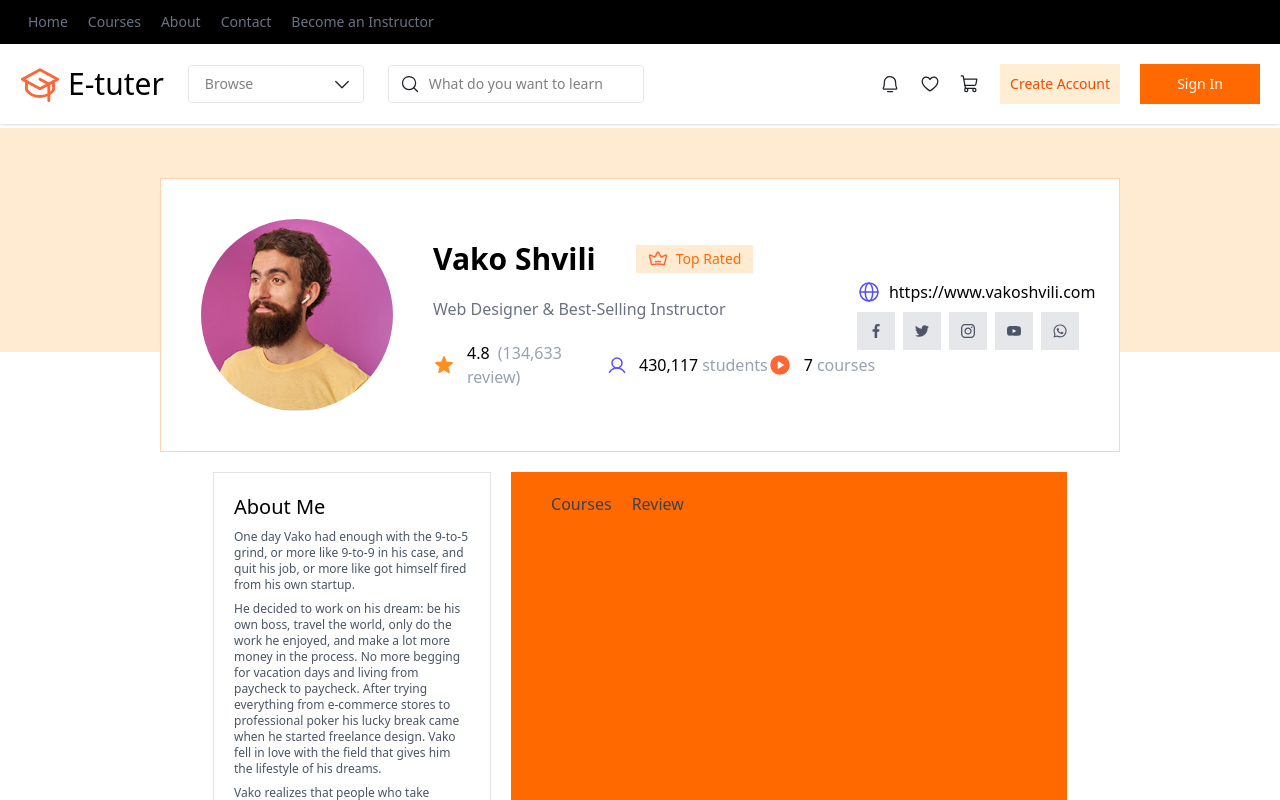
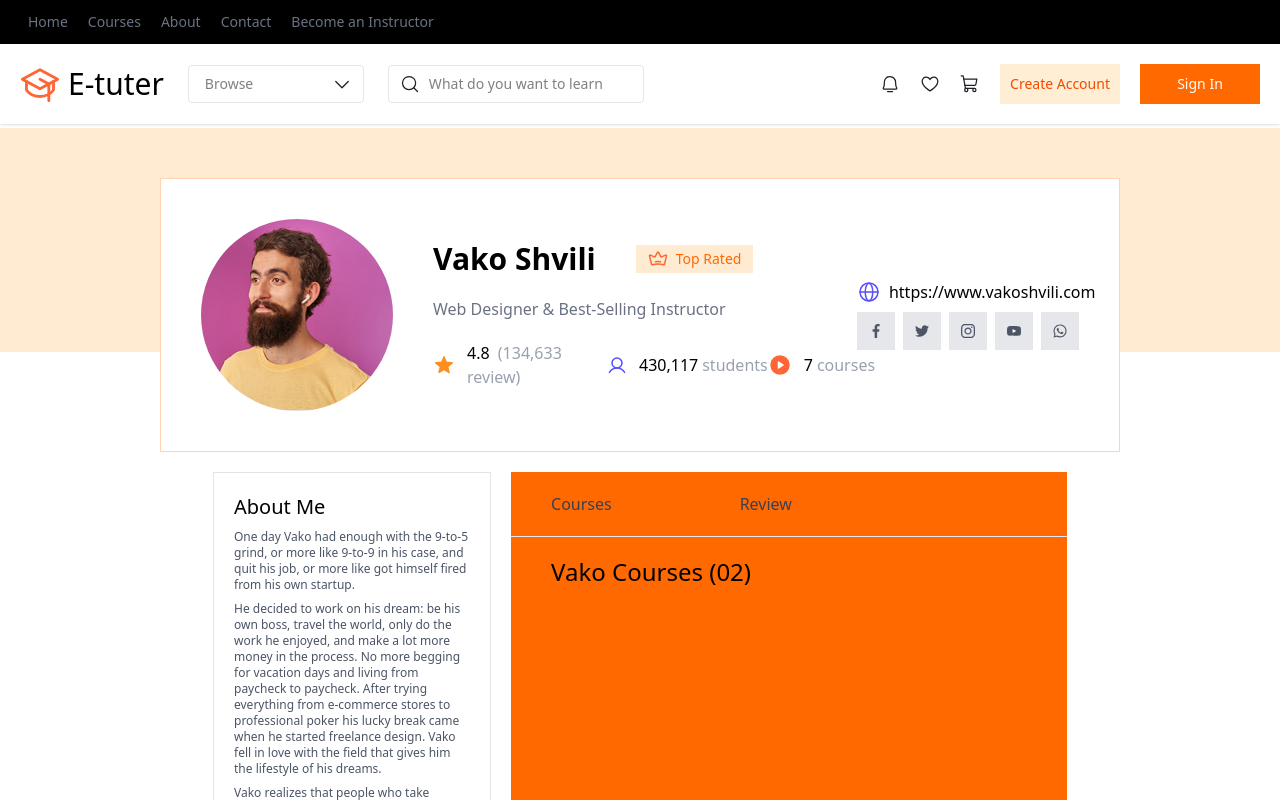
Before and after one commit to Haritha0705/etutor-lms, a React (Vite) app in the folder front_end/: page /instructor_profile in a window 1280 px wide. Shown: the top 800 px of the page. Built offline with nearby package versions, Linux system fonts and the light colour scheme.

Commit message:
add new chamnges

```diff
--- a/front_end/src/Pages/Instructor Profile/Instructor_Profile.tsx
+++ b/front_end/src/Pages/Instructor Profile/Instructor_Profile.tsx
@@ -86,10 +86,15 @@ const Instructor_Profile:React.FC = ()=> {
                     </div>
                 </div>
                 <div className={'w-2/3 h-screen bg-orange-500 px-10 py-5 relative'}>
-                    <div className={'flex gap-5 text-gray-700'}>
-                        <div className={'w-full absolute bottom-0 h-[0.1rem] left-0 right-0 bg-gray-200'}></div>
+                    <div className={'flex gap-32 text-gray-700'}>
+                        <div className={'w-full absolute top-16 h-[0.01rem] left-0 right-0 bg-gray-200'}></div>
                         <p>Courses</p>
                         <p>Review</p>
+                    </div>
+                    <p className={'py-10 text-2xl font-medium'}>Vako Courses (02)</p>
+                    <div className={'grid grid-cols-2'}>
+
+
                     </div>
                 </div>
             </div>
```
